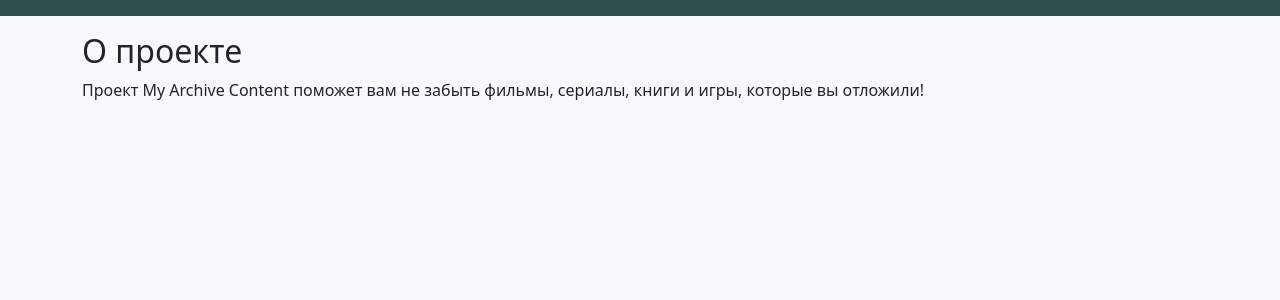
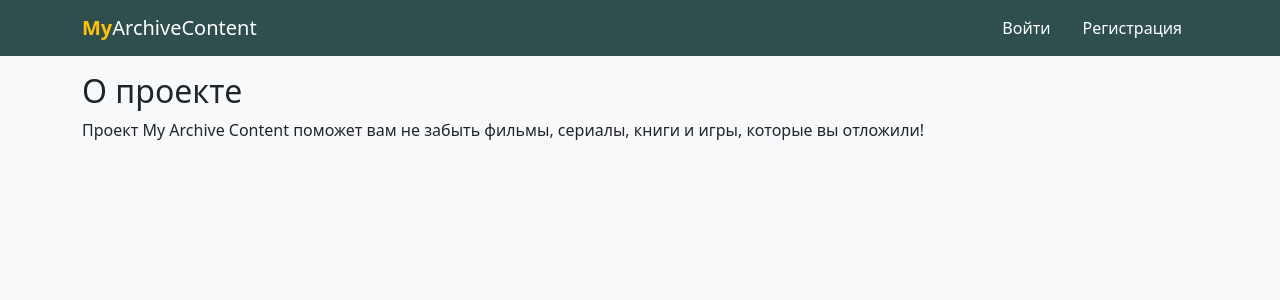
Before and after one commit to vvvolokitin/my_archive_content, a Django app: page / in a window 1280 px wide. Shown: the top 300 px of the page. Run offline with Django 5.2, Linux system fonts and the light colour scheme.

Commit message:
Add html navigation

```diff
--- a/backend/content/urls.py
+++ b/backend/content/urls.py
@@ -5,5 +5,5 @@ from content.views import Home
 app_name = 'content'
 
 urlpatterns = [
-    path('', Home.as_view()),
+    path('', Home.as_view(), name='home'),
 ]
--- a/backend/templates/base.html
+++ b/backend/templates/base.html
@@ -6,6 +6,8 @@
       rel="stylesheet"
       integrity="sha384-+0n0xVW2eSR5OomGNYDnhzAbDsOXxcvSN1TPprVMTNDbiYZCxYbOOl7+AMvyTG2x"
       crossorigin="anonymous">
+      <meta name="description" content="Ваш бэк каталог контента.">
+    <title>My Archive Catalog</title>
   </head>
   <body class="bg-light">
     {% include "includes/header.html" %}
--- a/backend/templates/content/home.html
+++ b/backend/templates/content/home.html
@@ -1,4 +1,5 @@
 {% extends "base.html" %}
+
 {% block content %}
   <h2>О проекте</h2>
   <p>
--- a/backend/templates/includes/header.html
+++ b/backend/templates/includes/header.html
@@ -1,4 +1,44 @@
 <header>
-    <nav class="navbar navbar-light" style="background-color: #2F4F4F">
+  <nav class="navbar navbar-light" style="background-color: #2F4F4F">
+  <div class="container">
+    <a class="navbar-brand" href="{% url 'content:home' %}">
+      <span class="text-warning"><b>My</b></span><font color="white">ArchiveContent</font>
+    </a>
+
+    {% if user.is_authenticated %}
+      <div class="nav-item align-self-center mt-1">
+        <font  color="white">
+          пользователя {{ user.username }}
+        </font>
+      </div>
+    <div class="spacer flex-grow-1"></div>
+    {% endif %}
+    <ul class="nav nav-pills">
+      {% if user.is_authenticated %}
+        <li class="nav-item">
+          <a class="nav-link active" href=""> <font color = "white">Фильмы</font></a>
+        </li>
+        <li class="nav-item">
+          <a class="nav-link" href=""> <font color = "white">Сериалы</font></a>
+        </li>
+        <li class="nav-item">
+          <a class="nav-link" href=""> <font color = "white">Книги</font></a>
+        </li>
+        <li class="nav-item">
+          <a class="nav-link" href=""> <font color = "white">Игры</font></a>
+        </li>
+        <li class="nav-item">
+          <a class="nav-link" href=""> <font color = "white">Выйти</font></a>
+        </li>
+      {% else %}
+        <li class="nav-item">
+          <a class="nav-link" href=""> <font color = "white">Войти</font></a>
+        </li>
+        <li class="nav-item">
+          <a class="nav-link" href=""> <font color = "white">Регистрация</font></a>
+        </li>
+      {% endif %}
+
+    </div>
     </nav>
 </header>
```
